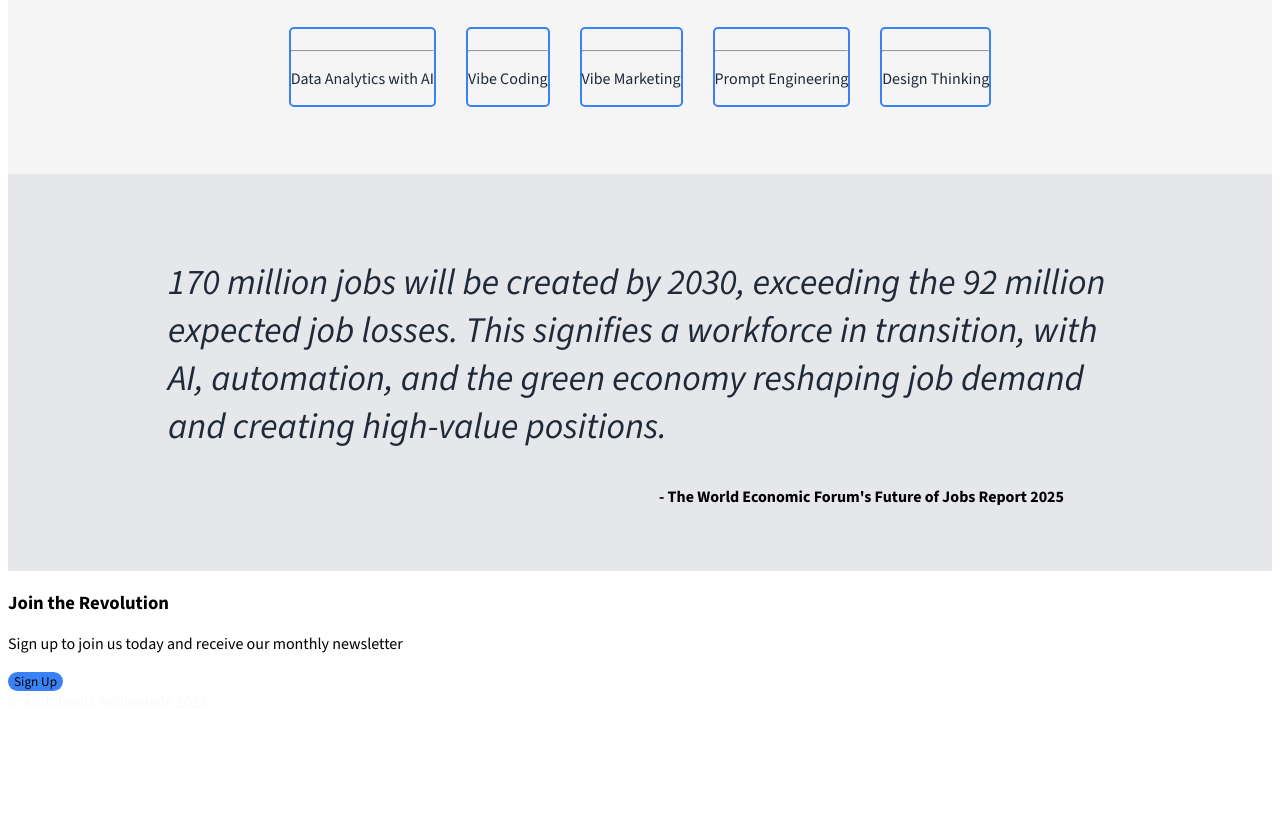
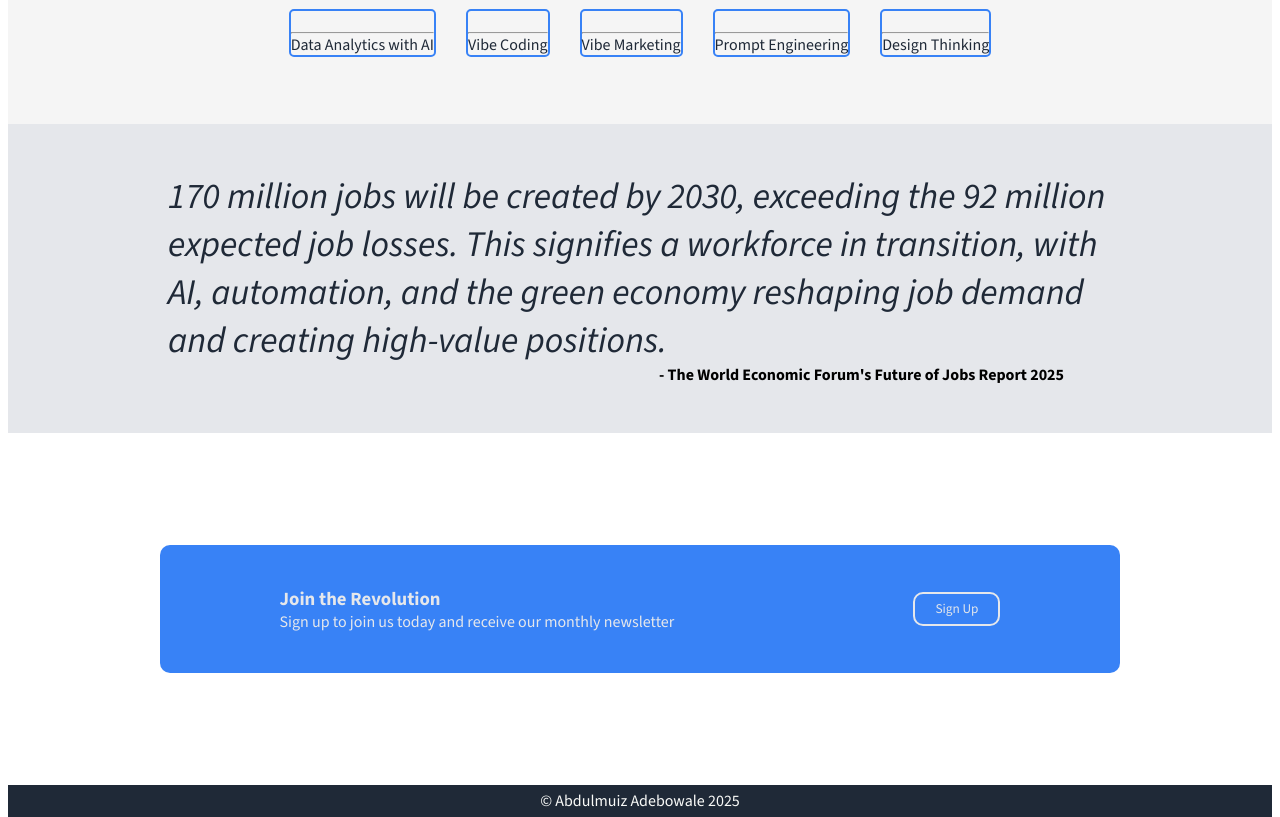
Before and after one commit to MuizDebo/noveltech, a plain HTML site: page index.html in a window 1280 px wide. Shown: the part 683-1500 px from the top of the page. Before the commit the page ends 1395 px from the top, so only its background shows below. Drawn offline with nearby package versions, Linux system fonts and the light colour scheme.

Commit message:
Add style to the footer

```diff
--- a/style.css
+++ b/style.css
@@ -142,3 +142,45 @@ img {
     text-align: right;
     padding-right: 3em;
 }
+
+.cta {
+    padding: 7em ;
+    display: flex;
+    justify-content: center;
+}
+
+.cta-board {
+    height: 8em;
+    width: 60em;
+    background-color: #3882f6;
+    border-radius: 10px;
+    display: flex;
+    justify-content: space-around;
+    align-items: center;
+}
+
+.cta-content {
+    margin: 0;
+    padding: 0;
+    color: #e5e7eb;
+}
+
+h3, p {
+    padding: 0%;
+    margin: 0%;
+}
+
+.cta-button {
+    border-style: solid;
+    border-color: #e5e7eb;
+    color: #e5e7eb;
+    padding: 0.5em 1.5em;
+}
+
+.foot {
+    background-color: #1f2937;
+    height: 2em;
+    display: flex;
+    justify-content: center;
+    align-items: center;
+}
```
